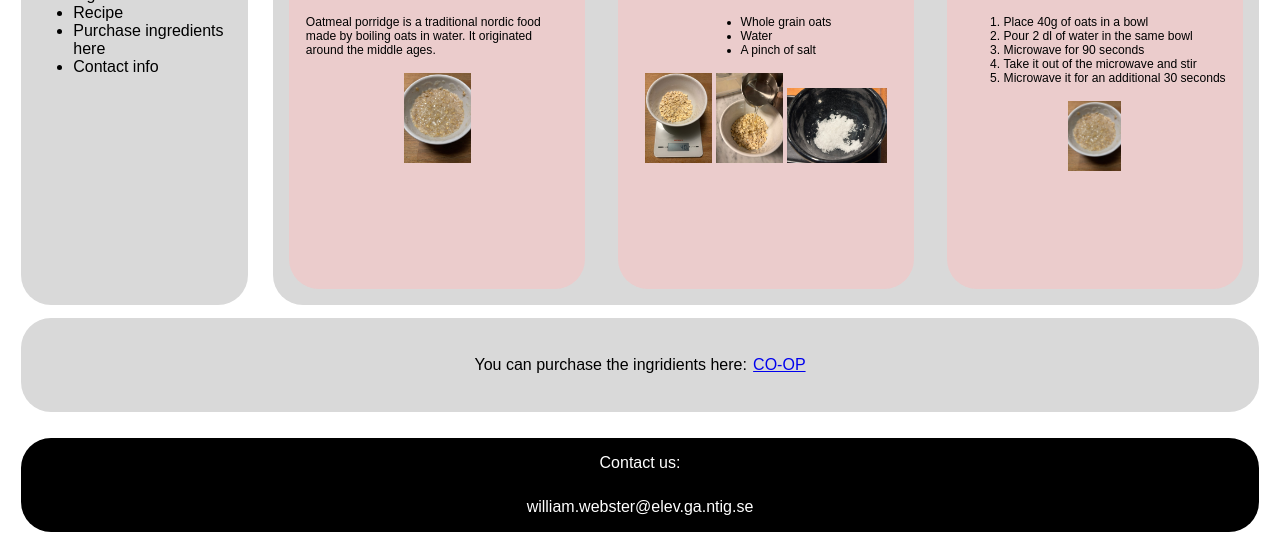
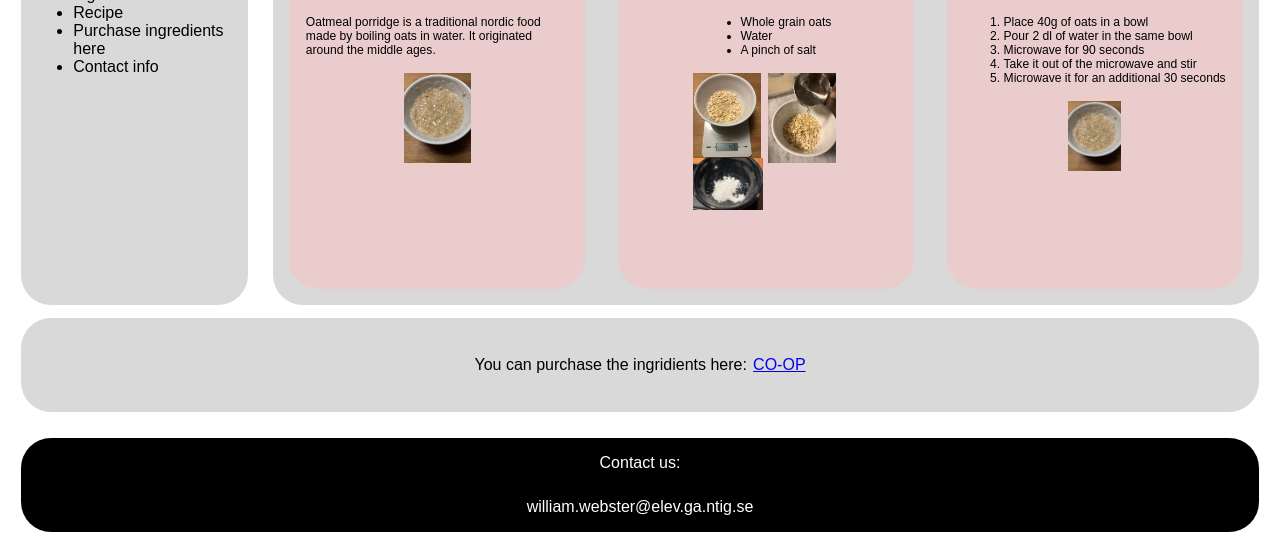
Before and after one commit to alien-zoidberg/Recipe, a plain HTML site: page index.html in a window 1280 px wide. Shown: the part 263-816 px from the top of the page. Drawn offline with Linux system fonts and the light colour scheme; a web font is replaced by a local one.

Commit message:
organised the pictures in ingredients as to better match the wireframe

```diff
--- a/style.css
+++ b/style.css
@@ -46,6 +46,17 @@ article{
     flex-direction: column;
     align-items: center;
     justify-content: flex-start;
+}
+
+#ing{
+    display: grid;
+    grid-template-columns: repeat(2, 1fr);
+    grid-template-rows: repeat(2, 10vh);
+    gap: 5px;
+}
+
+#salt{
+    max-width: 70px;
 }
 
 img{
```
